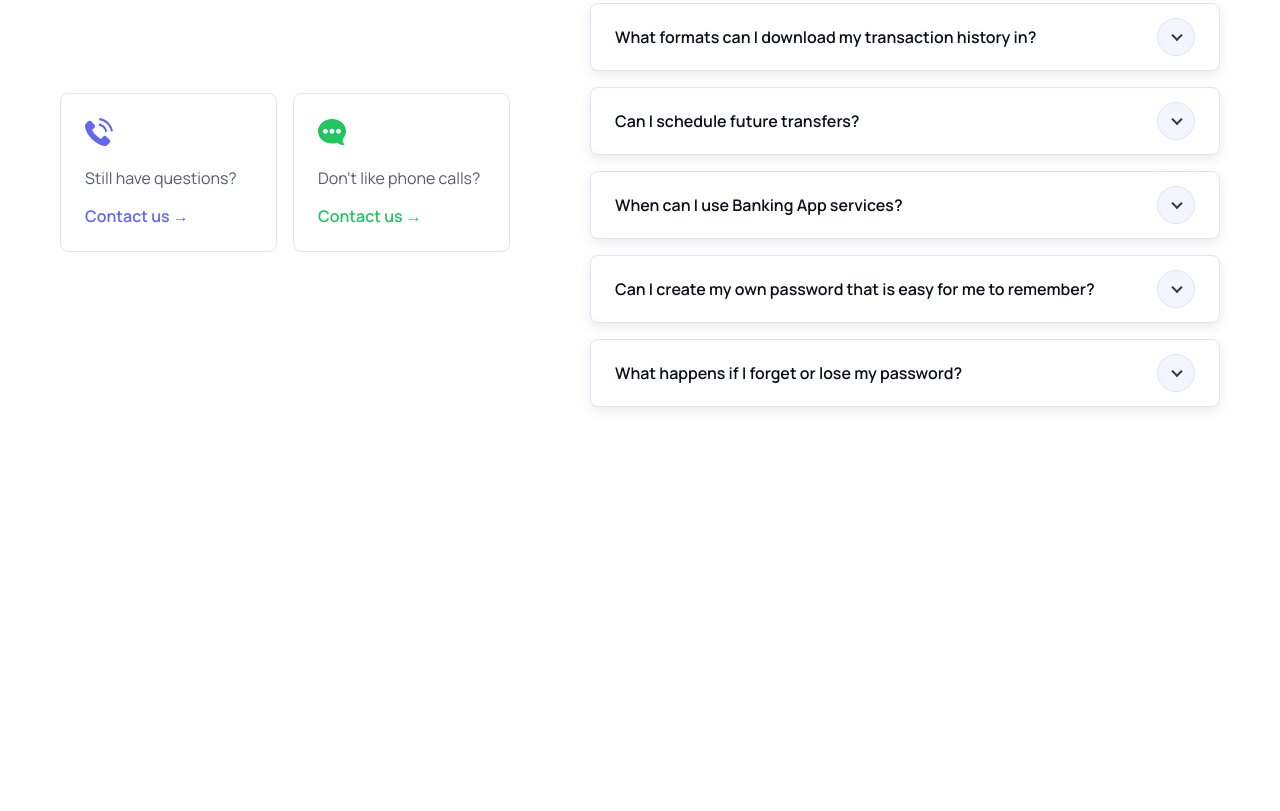
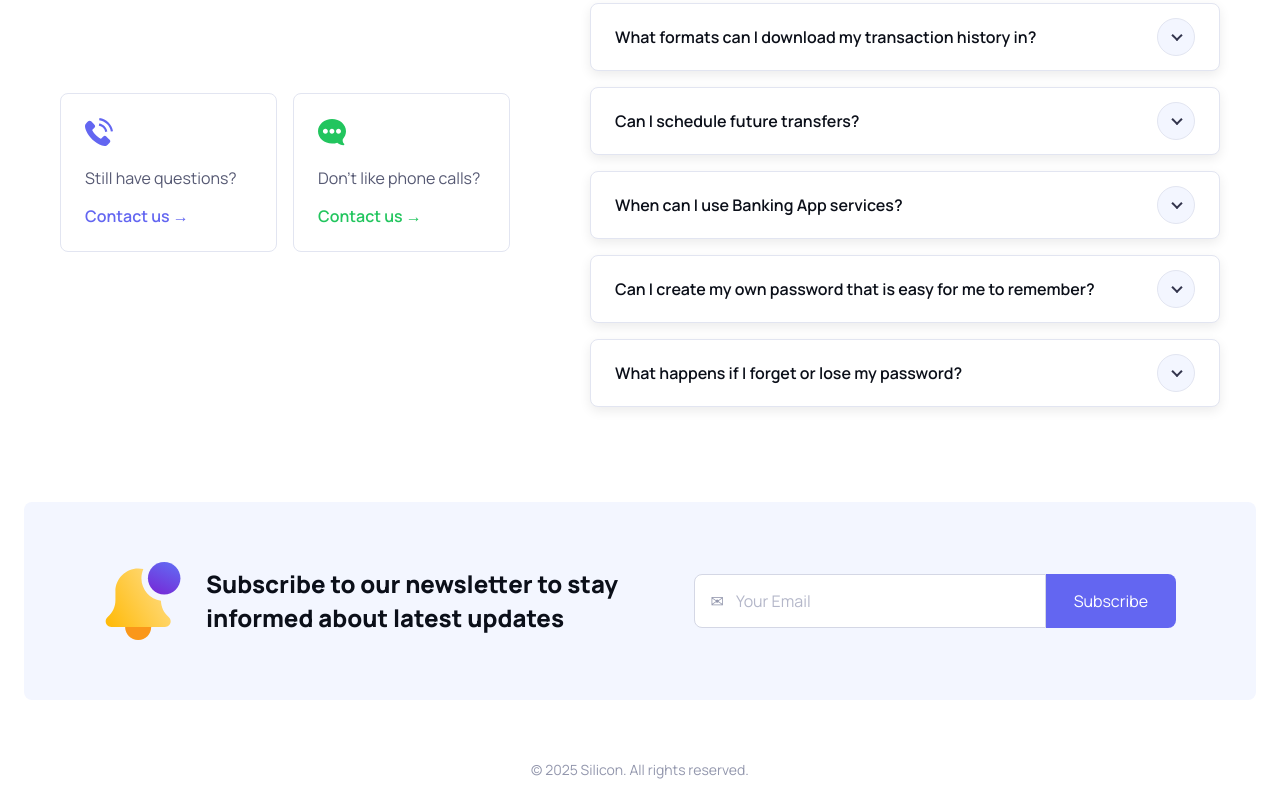
Before and after one commit to Natali-ari90/silicon-C, a plain HTML site: page index.html in a window 1280 px wide. Shown: the part 4536-5347 px from the top of the page. Before the commit the page ends 5003 px from the top, so only its background shows below. Drawn offline with Linux system fonts and the light colour scheme; files whose address does not match are found by name.

Commit message:
Build subscribe and footer sections

```diff
--- a/index.html
+++ b/index.html
@@ -417,3 +417,67 @@
     </div>
 
 </section>
+
+
+<!-- =========================
+     SUBSCRIBE
+========================== -->
+
+<section class="newsletter">
+    <div class="newsletter-container">
+
+        <div class="newsletter-info">
+
+            <div class="newsletter-icon">
+                <img src="Images/notification.svg" alt="">
+            </div>
+
+           <h2>
+                <span class="newsletter-desktop-text">
+                Subscribe to our newsletter to stay informed about latest updates
+                </span>
+
+                <span class="newsletter-mobile-text">
+                Subscribe to our newsletter
+                </span>
+            </h2>
+
+        </div>
+
+        <form class="newsletter-form">
+
+            <div class="email-field">
+                <span class="email-icon">✉</span>
+
+                <input
+                    type="email"
+                    placeholder="Your Email"
+                    aria-label="Your Email"
+                >
+            </div>
+
+            <button type="submit">Subscribe</button>
+
+        </form>
+
+    </div>
+</section>
+</section>
+
+</main>
+
+
+<!-- =========================
+     FOOTER
+========================== -->
+
+<footer class="footer">
+    <p>© 2025 Silicon. All rights reserved.</p>
+</footer>
+
+
+
+</body>
+
+
+</html>
```
Also changed, not shown: Images/notification.svg (added).
